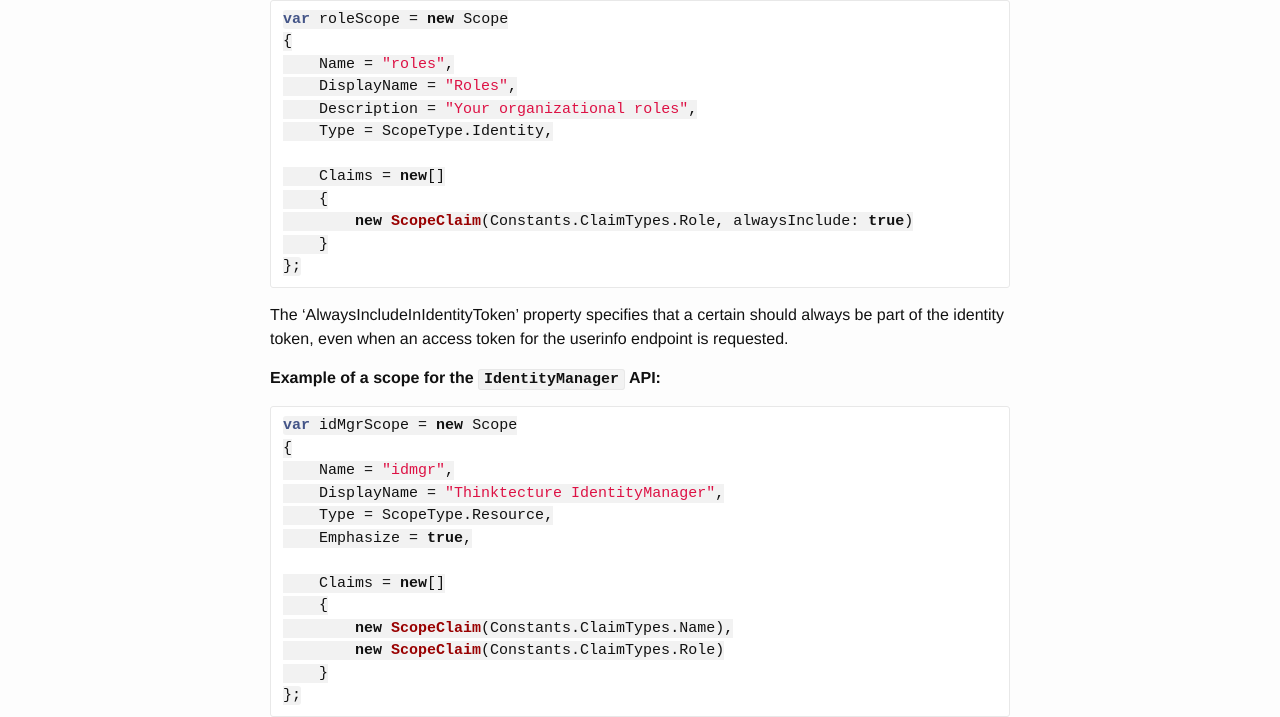
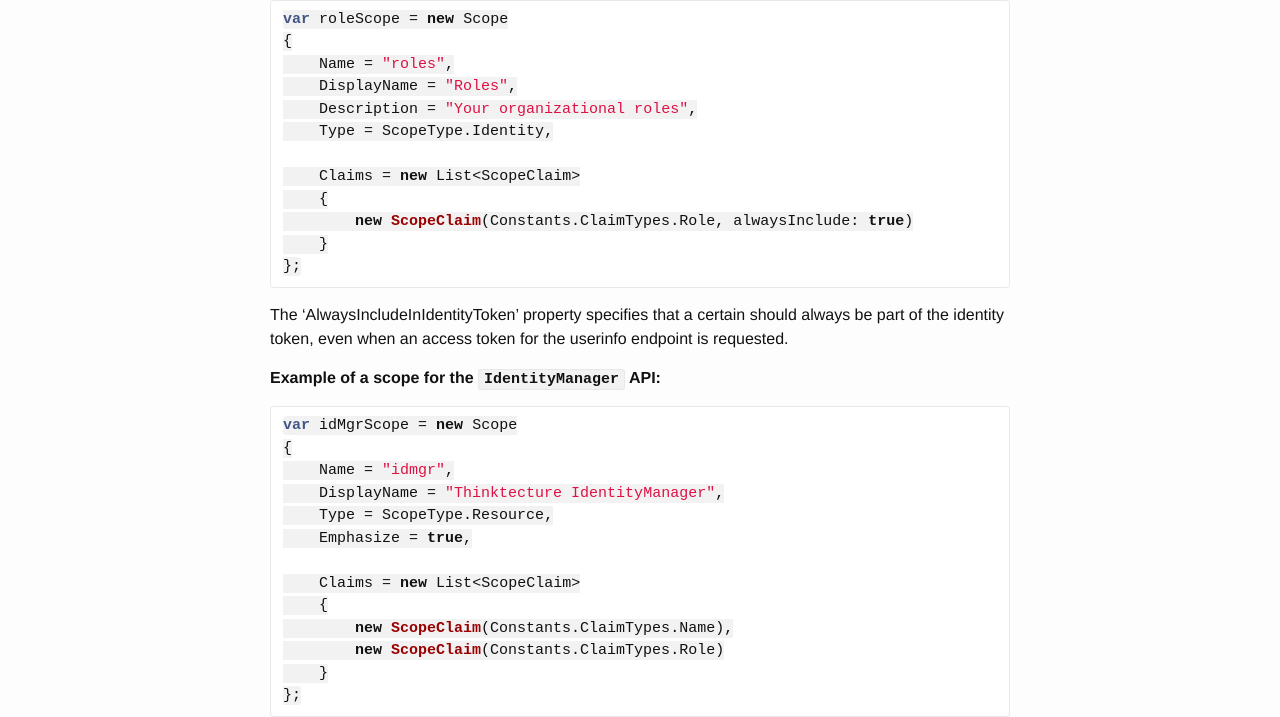
Before and after one commit to IdentityServer/Documentation, a Jekyll site: the page built from docs/configuration/scopesAndClaims.md, in a window 1280 px wide. Shown: the part 1180-1897 px from the top of the page. Built offline with Jekyll 4.4.1, drawn with Linux system fonts in a browser that asks for light colours; Markdown is read by kramdown in place of the engine named in the settings.

Commit message:
Update scopesAndClaims.md
Claims is a List collection of ScopeClaims, no longer an array (as of stable build 1.1.0).

```diff
--- a/docs/configuration/scopesAndClaims.md
+++ b/docs/configuration/scopesAndClaims.md
@@ -48,7 +48,7 @@ var roleScope = new Scope
     Description = "Your organizational roles",
     Type = ScopeType.Identity,
 
-    Claims = new[]
+    Claims = new List<ScopeClaim>
     {
         new ScopeClaim(Constants.ClaimTypes.Role, alwaysInclude: true)
     }
@@ -66,7 +66,7 @@ var idMgrScope = new Scope
     Type = ScopeType.Resource,
     Emphasize = true,
 
-    Claims = new[]
+    Claims = new List<ScopeClaim>
     {
         new ScopeClaim(Constants.ClaimTypes.Name),
         new ScopeClaim(Constants.ClaimTypes.Role)
```
